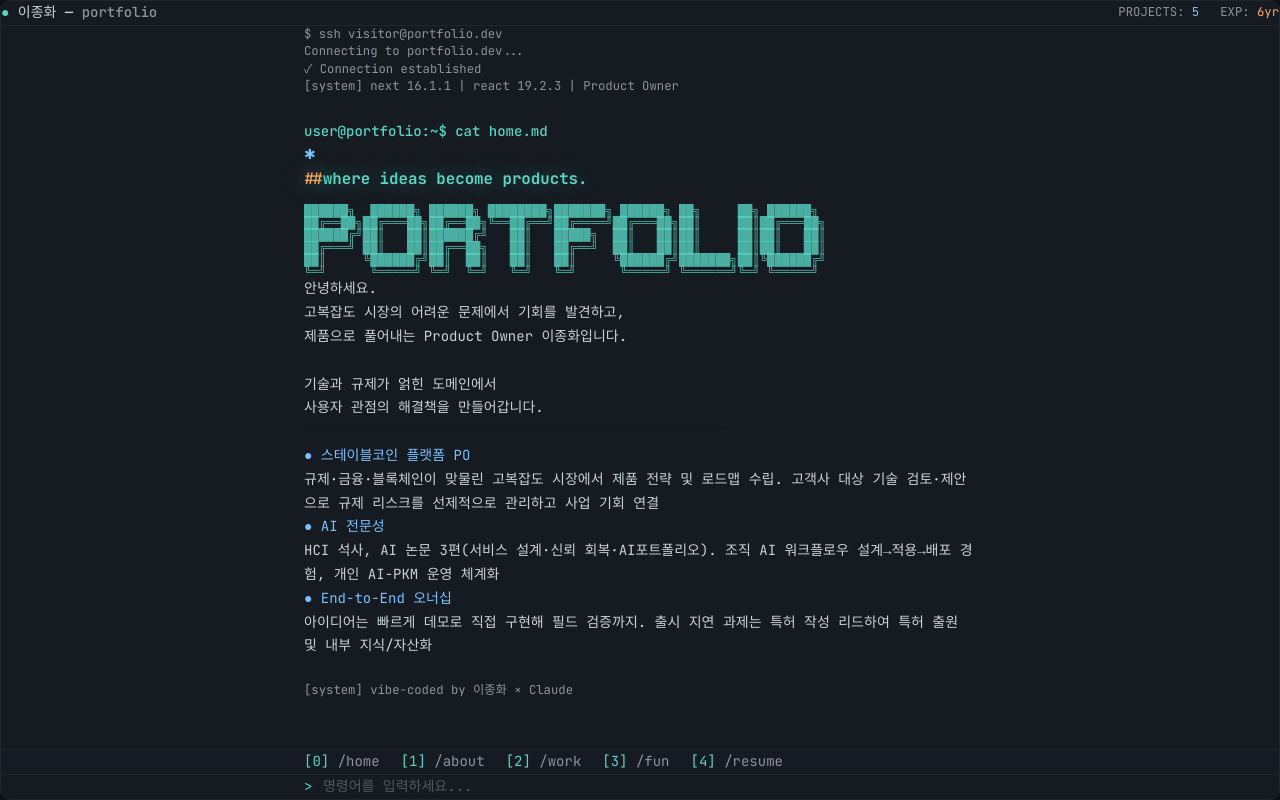
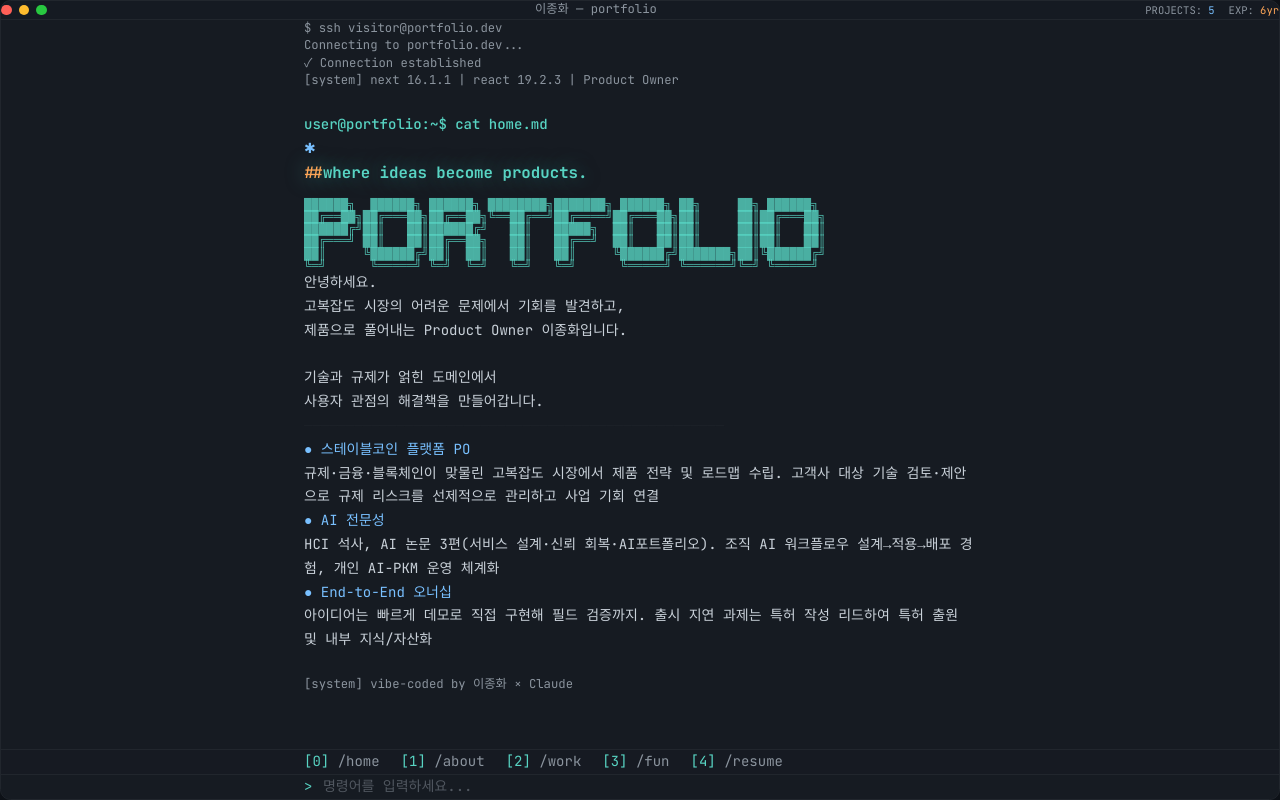
Before and after one commit to DinN0000/example_02, a Next.js app: page / in a window 1280 px wide. Built offline with nearby package versions, Linux system fonts and the light colour scheme.

Commit message:
macOS 스타일 타이틀바로 변경 (동그라미 3개)

```diff
--- a/src/components/Terminal.tsx
+++ b/src/components/Terminal.tsx
@@ -592,13 +592,21 @@ export default function Terminal() {
     <div className="h-screen bg-background flex items-center justify-center font-mono p-4">
       {/* Main Container with rounded border */}
       <div className="w-full h-full bg-card rounded-xl border border-border overflow-hidden flex flex-col">
-        {/* Title Bar - Full Width */}
-        <header className="shrink-0 bg-card border-b border-border">
-          <div className="px-6 py-5 flex justify-between items-center">
-            <span className="text-foreground font-medium">
-              <span className="text-accent">●</span> {portfolio.profile.name} — <span className="text-muted">portfolio</span>
+        {/* Title Bar - macOS style */}
+        <header className="shrink-0 bg-card/80 border-b border-border">
+          <div className="px-5 py-3 flex items-center gap-4">
+            {/* Window Controls */}
+            <div className="flex gap-2">
+              <span className="w-3 h-3 rounded-full bg-[#ff5f57]"></span>
+              <span className="w-3 h-3 rounded-full bg-[#febc2e]"></span>
+              <span className="w-3 h-3 rounded-full bg-[#28c840]"></span>
+            </div>
+            {/* Title */}
+            <span className="text-muted text-sm flex-1 text-center">
+              {portfolio.profile.name} — portfolio
             </span>
-            <div className="flex gap-6 text-muted text-sm">
+            {/* Stats */}
+            <div className="flex gap-4 text-muted text-xs">
               <span>PROJECTS: <span className="text-highlight-cyan">{portfolio.metrics.projects}</span></span>
               <span>EXP: <span className="text-highlight-orange">{portfolio.metrics.exp}</span></span>
             </div>
```
